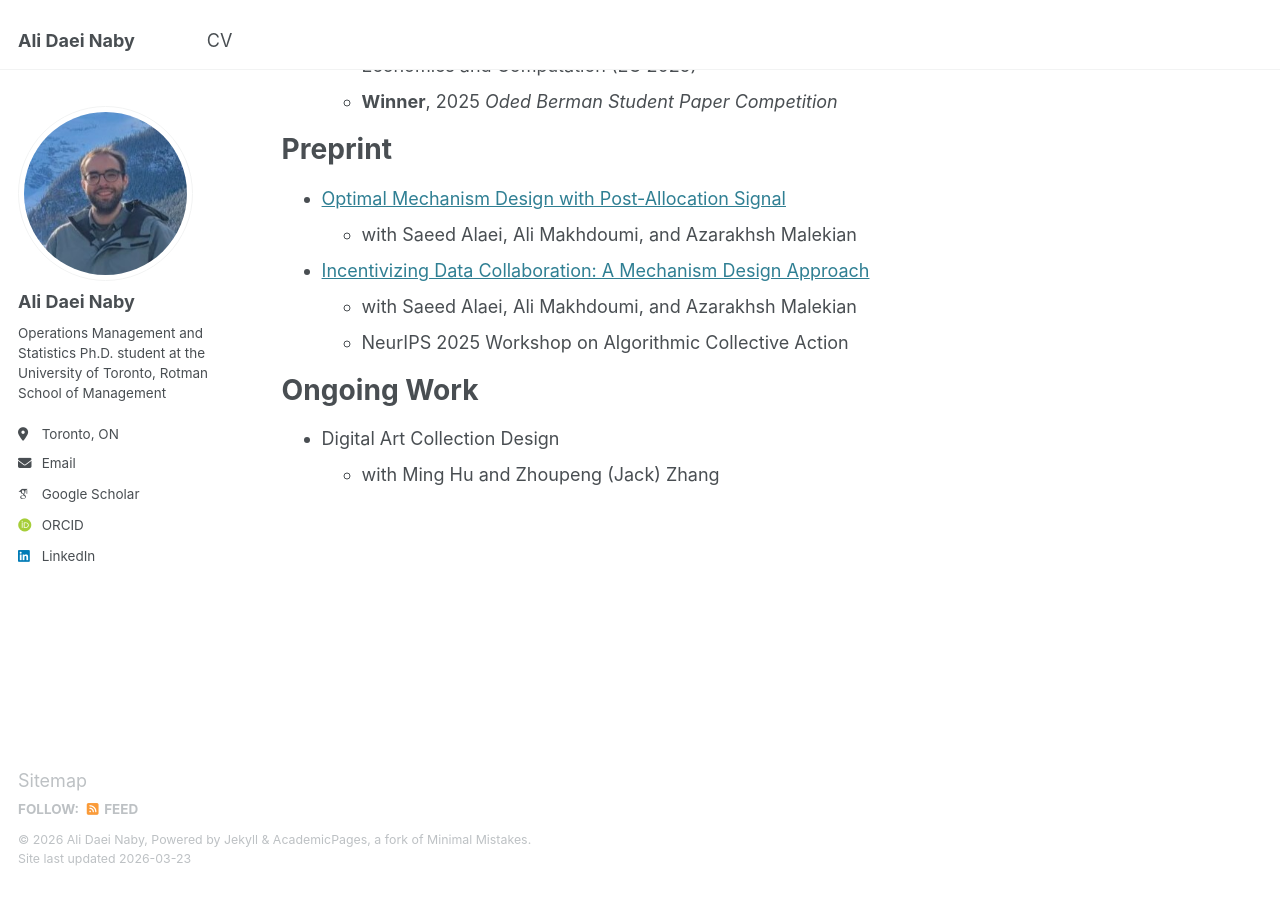
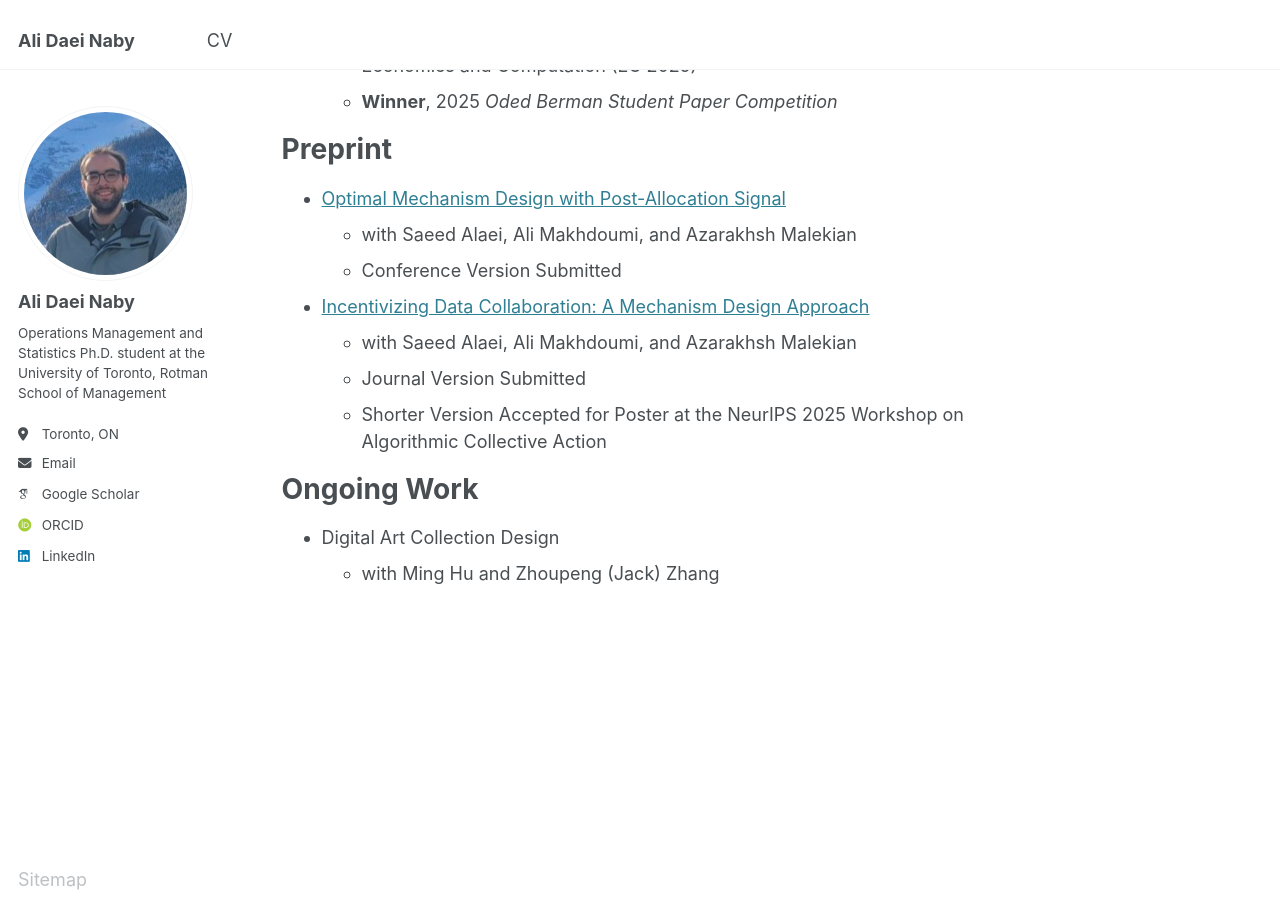
Before and after one commit to alidaeinaby/alidaeinaby.github.io, a Jekyll site: the page built from _pages/about.md, in a window 1280 px wide and 900 px high, scrolled down 1017 px. Built offline with Jekyll 4.4.1, drawn with Linux system fonts in a browser that asks for light colours; some web fonts are replaced.

Commit message:
Update about.md

```diff
--- a/_pages/about.md
+++ b/_pages/about.md
@@ -37,11 +37,12 @@ Preprint
 ======
 - [Optimal Mechanism Design with Post-Allocation Signal](https://papers.ssrn.com/sol3/papers.cfm?abstract_id=6220718)
   - with Saeed Alaei, Ali Makhdoumi, and Azarakhsh Malekian
+  - Conference Version Submitted
 
 - [Incentivizing Data Collaboration: A Mechanism Design Approach](https://papers.ssrn.com/sol3/papers.cfm?abstract_id=5297868)
   - with Saeed Alaei, Ali Makhdoumi, and Azarakhsh Malekian
-  - NeurIPS 2025 Workshop on Algorithmic Collective Action
-
+  - Journal Version Submitted
+  - Shorter Version Accepted for Poster at the NeurIPS 2025 Workshop on Algorithmic Collective Action
 
 Ongoing Work
 ======
```
